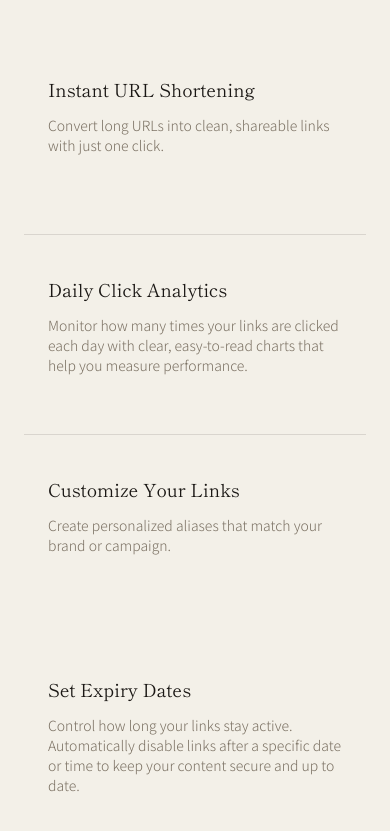
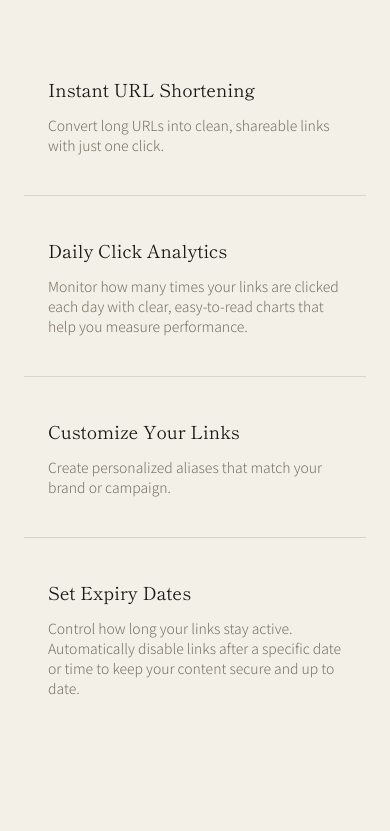
Before and after one commit to jesslyn-caroline/rinku, a React (Vite) app in the folder frontend/: page / in a window 390 px wide. Shown: the part 1079-1910 px from the top of the page. Built offline with nearby package versions, Linux system fonts and the light colour scheme; a web font is replaced by a local one.

Commit message:
fix: card fit on mobile and add border-b for third card on mobile view

```diff
--- a/frontend/src/sections/Features.tsx
+++ b/frontend/src/sections/Features.tsx
@@ -5,7 +5,7 @@ function Features() {
             <span className={`text-2xl font-medium`}>Features</span>
             <span className={`uppercase text-secondary font-dm-mono text-xs tracking-widest leading-5`}>What You Get</span>
         </h2>
-        <ul className={`grid grid-rows-4 md:grid-cols-2 md:grid-rows-2`}>
+        <ul className={`grid grid-cols-1 md:grid-cols-2 md:grid-rows-2`}>
             <li className={`flex flex-col gap-y-3 px-6 lg:px-12 py-10 border-b md:border-r border-text/12`}>
                 <h3 className={`text-lg font-medium`}>Instant URL Shortening</h3>
                 <p className={`text-secondary font-noto-sans-jp text-sm`}>Convert long URLs into clean, shareable links with just one click.</p>
@@ -14,7 +14,7 @@ function Features() {
                 <h3 className={`text-lg font-medium`}>Daily Click Analytics</h3>
                 <p className={`text-secondary font-noto-sans-jp text-sm`}>Monitor how many times your links are clicked each day with clear, easy-to-read charts that help you measure performance.</p>
             </li>
-            <li className={`flex flex-col gap-y-3 px-6 lg:px-12 py-10 md:border-r border-text/12`}>
+            <li className={`flex flex-col gap-y-3 px-6 lg:px-12 py-10 border-b md:border-b-0 md:border-r border-text/12`}>
                 <h3 className={`text-lg font-medium`}>Customize Your Links</h3>
                 <p className={`text-secondary font-noto-sans-jp text-sm`}>Create personalized aliases that match your brand or campaign.</p>
             </li>
```
